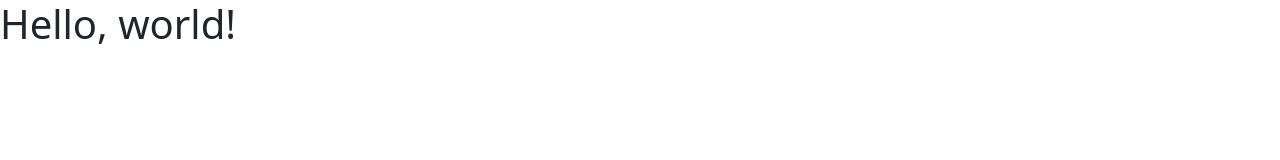
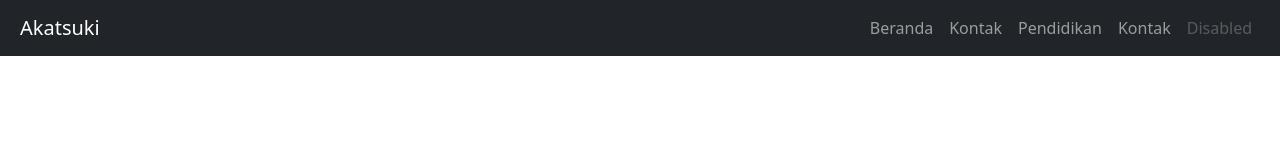
Before and after one commit to anggacipta/akatsuki, a plain HTML site: page index.html in a window 1280 px wide. Drawn offline with nearby package versions, Linux system fonts and the light colour scheme.

Commit message:
add navbar

```diff
--- a/index.html
+++ b/index.html
@@ -10,7 +10,36 @@
 </head>
 
 <body>
-    <h1>Hello, world!</h1>
+    <!-- navbar -->
+        <nav class="navbar navbar-expand-lg navbar-dark bg-dark">
+            <div class="container-fluid">
+                <a class="navbar-brand px-2" href="#">Akatsuki</a>
+                <button class="navbar-toggler" type="button" data-bs-toggle="collapse" data-bs-target="#navbarSupportedContent"
+                    aria-controls="navbarSupportedContent" aria-expanded="false" aria-label="Toggle navigation">
+                    <span class="navbar-toggler-icon"></span>
+                </button>
+                <div class="collapse navbar-collapse" id="navbarSupportedContent">
+                    <ul class="navbar-nav ms-auto mb-2 mb-lg-0 text-light mx-2">
+                        <li class="nav-item">
+                            <a class="nav-link" aria-current="page" href="#">Beranda</a>
+                        </li>
+                        <li class="nav-item">
+                            <a class="nav-link" href="#">Kontak</a>
+                        </li>
+                        <li class="nav-item">
+                            <a class="nav-link" href="#">Pendidikan</a>
+                        </li>
+                        <li class="nav-item">
+                            <a class="nav-link" href="#">Kontak</a>
+                        </li>
+                        <li class="nav-item">
+                            <a class="nav-link disabled" aria-disabled="true">Disabled</a>
+                        </li>
+                    </ul>
+                </div>
+            </div>
+        </nav>
+    <!-- end navbar -->
     <script src="https://cdn.jsdelivr.net/npm/bootstrap@5.3.3/dist/js/bootstrap.bundle.min.js"
         integrity="sha384-YvpcrYf0tY3lHB60NNkmXc5s9fDVZLESaAA55NDzOxhy9GkcIdslK1eN7N6jIeHz"
         crossorigin="anonymous"></script>
```
